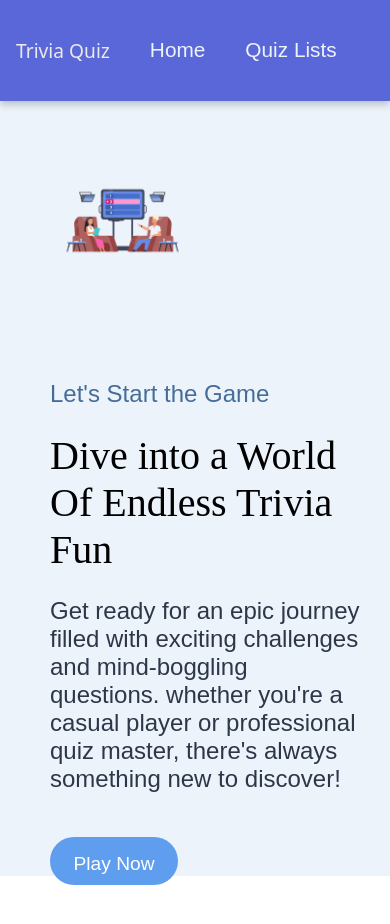
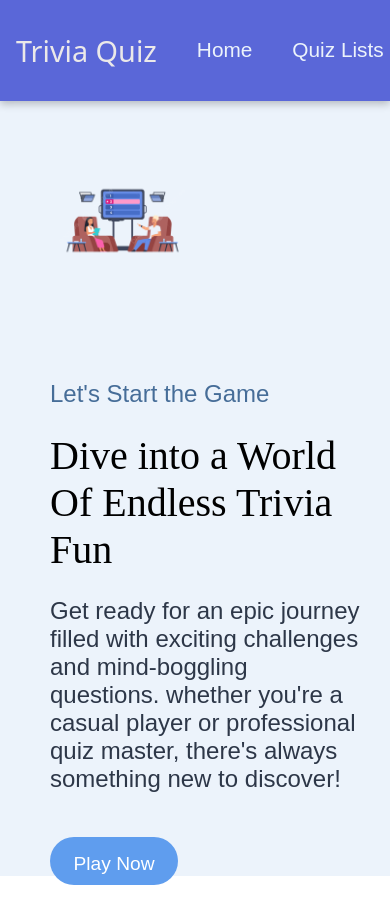
Before and after one commit to Wannacryy24/QuizApp, a website built with Vite: page index.html in a window 390 px wide. Built offline with nearby package versions, Linux system fonts and the light colour scheme; a web font is replaced by a local one.

Commit message:
responsive trivia

```diff
--- a/style.css
+++ b/style.css
@@ -675,4 +675,7 @@ header {
   header {
     padding: 0vw;
 }
+.triviaQuiz{
+  font-size: 1.8rem !important;
 }
+}
```
